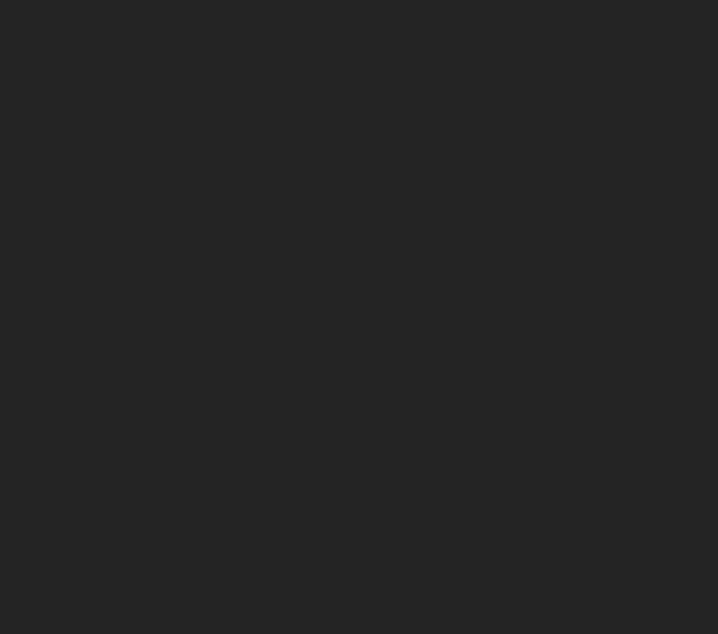
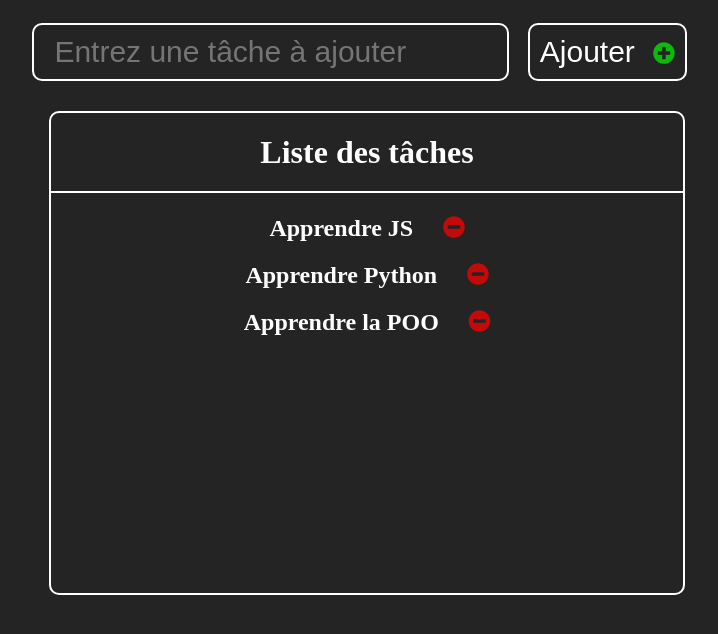
Before and after one commit to Chris-Billy/Javascript-exos, a plain HTML site: page exo4_ToDoList/index.html in a window 1280 px wide. Shown: the whole page, without its empty margins (273-991 px from the left). Drawn offline with Linux system fonts and the light colour scheme.

Commit message:
Ajout exo #04A - To-Do List

```diff
--- a/exo4_ToDoList/index.html
+++ b/exo4_ToDoList/index.html
@@ -5,9 +5,19 @@
     <meta name="viewport" content="width=device-width, initial-scale=1.0">
     <title>ToDo List</title>
     <link rel="stylesheet" href="style.css">
+    <link rel="stylesheet" href="https://cdnjs.cloudflare.com/ajax/libs/font-awesome/4.7.0/css/font-awesome.min.css">
 </head>
 <body>
-
+    <div>
+        <input id="saisie" type="text" placeholder="Entrez une tâche à ajouter"></input>
+        <button id="ajouter">Ajouter <i class="fa fa-plus-circle" aria-hidden="true"></i></button>
+    </div>
+    <div id="list">
+        <h1>Liste des tâches</h1>
+        <h2>Apprendre JS<i class="fa fa-minus-circle" aria-hidden="true"></i></h2>
+        <h2>Apprendre Python<i class="fa fa-minus-circle" aria-hidden="true"></i></h2>
+        <h2>Apprendre la POO<i class="fa fa-minus-circle" aria-hidden="true"></i></h2>
+    </div>
     <script type="text/javascript" src="script.js"></script>
 </body>
 </html>
--- a/exo4_ToDoList/script.js
+++ b/exo4_ToDoList/script.js
@@ -0,0 +1,45 @@
+const input = document.getElementById('saisie');
+const ajouter = document.getElementById('ajouter');
+const list = document.getElementById('list');
+
+// Ajouter la tache
+ajouter.addEventListener('click', () => {
+    if (!input.value) {
+        alert("Veuillez entrer une tâche à ajouter");
+    }
+    else {
+        CreateTask();
+    }
+});
+
+// Si touche "Entrée" est appuyé : ajouter la tache
+input.onkeydown = function (event) {
+    if (event.which == 13) {
+        if (!input.value) {
+            alert("Veuillez entrer une tâche à ajouter");
+        }
+        else {
+            CreateTask();
+        }
+    }
+}
+
+// Supprimer la tache
+list.addEventListener('click', (e) => {
+    if(e.target.classList.contains('fa-minus-circle')) {
+        const validation = confirm("Etes-vous sûr de vouloir supprimer cette tâche ?");
+        if (validation) {
+            e.target.parentElement.remove();
+            alert("Tâche supprimée");
+        }
+    }
+});
+
+// Création d'une nouvelle tache
+function CreateTask () {
+    const h2 = document.createElement('h2');
+    h2.textContent = input.value;
+    h2.innerHTML += '<i class="fa fa-minus-circle" aria-hidden="true"></i>';
+    list.appendChild(h2);
+    input.value = "";
+}
--- a/exo4_ToDoList/style.css
+++ b/exo4_ToDoList/style.css
@@ -1,6 +1,60 @@
 * {
     text-align: center;
-    font-size: 50px;
     background-color: rgb(36, 36, 36);
     color: white;
 }
+
+#saisie {
+    width: 35%;
+    font-size: 30px;
+    text-align: left;
+    padding: 10px;
+    padding-left: 20px;
+    border-radius: 10px;
+    border: 2px solid white;
+}
+
+button {
+    font-size: 30px;
+    padding: 10px;
+    border-radius: 10px;
+    margin: 15px;
+    border: 2px solid white;
+}
+
+button:hover {
+    cursor: pointer;
+}
+
+i {
+    font-size: 25px !important;
+    margin-left: 10px;
+}
+
+i:hover {
+    cursor: pointer;
+}
+
+.fa-plus-circle {
+    color: rgba(0, 255, 0, 0.685);
+}
+
+.fa-minus-circle {
+    color: rgba(255, 0, 0, 0.733);
+    margin-left: 30px;
+}
+
+#list {
+    width: 50%;
+    min-height: 60vh;
+    margin: auto;
+    margin-top: 15px;
+    text-align: left;
+    border-radius: 10px;
+    border: 2px solid white;
+}
+
+h1 {
+    padding-bottom: 20px;
+    border-bottom: 2px solid white;
+}
```
